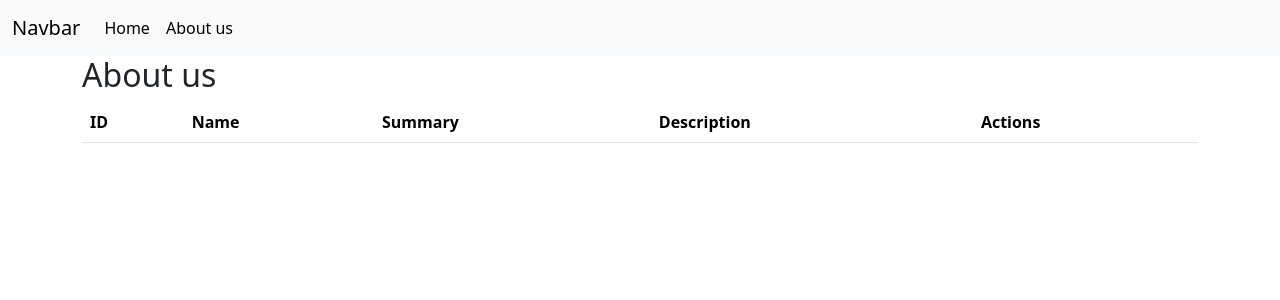
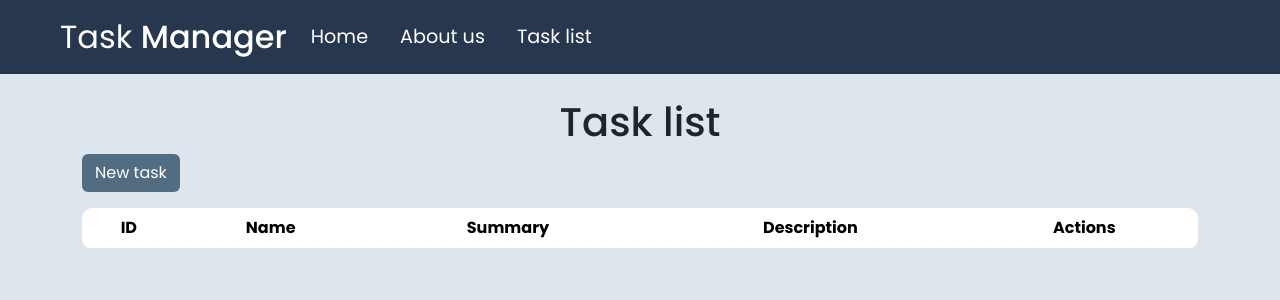
Before and after one commit to AlexisPS0718/task-manager-frontend, a Flask app: page /tasks in a window 1280 px wide. Shown: the top 300 px of the page. Run offline with Flask 3, Linux system fonts and the light colour scheme; data that the repository does not hold is empty.

Commit message:
Added new functions for creating and deleting tasks. New templates finished

```diff
--- a/app/routes.py
+++ b/app/routes.py
@@ -27,12 +27,30 @@ def task_list():
     response.status_code
   )
 
+@app.get("/tasks/new")
+def new_task():
+  return render_template("new.html")
+
+@app.post("/tasks/new")
+def post_task():
+  task_data = flask_req.form
+  response = requests.post(BACKEND_URL, json=task_data)
+  if response.status_code == 204:
+    return render_template("success.html", msg="Task created successfully")
+  return (
+    render_template("error.html", err_code=response.status_code),
+    response.status_code
+  )
+
 @app.get("/tasks/<int:pk>")
 def task_detail(pk):
   url = "%s/%s" % (BACKEND_URL, pk)
   response = requests.get(url)
   if response.status_code == 200:
     single_task = response.json().get("task")
+    if single_task == {}:
+      return (
+        render_template("error.html", err_code=404), 404)
     return render_template("detail.html", task=single_task)
   return (
     render_template("error.html", err_code=response.status_code),
@@ -44,7 +62,10 @@ def edit_task(pk):
   url = "%s/%s" % (BACKEND_URL, pk)
   response = requests.get(url)
   if response.status_code == 200:
-    single_task = response.josn().get("task")
+    single_task = response.json().get("task")
+    if single_task == {}:
+      return (
+        render_template("error.html", err_code=404), 404)
     return render_template("edit.html", task=single_task)
   return (
     render_template("error.html", err_code=response.status_code),
@@ -62,3 +83,38 @@ def edit_task_request(pk):
     render_template("error.html", err_code=response.status_code),
     response.status_code
   )
+
+@app.get("/tasks/<int:pk>/delete")
+def delete_task(pk):
+  url = "%s/%s" % (BACKEND_URL, pk)
+  response = requests.get(url)
+  if response.status_code == 200:
+    single_task = response.json().get("task")
+    if single_task == {}:
+      return (
+        render_template("error.html", err_code=404), 404)
+    return render_template("delete.html", task=single_task)
+  return (
+    render_template("error.html", err_code=response.status_code),
+    response.status_code
+  )
+
+@app.post("/tasks/<int:pk>/delete")
+def delete_task_request(pk):
+  url = "%s/%s" % (BACKEND_URL, pk)
+  response = requests.delete(url)
+  if response.status_code == 204:
+    return render_template("success.html", msg="Task deleted successfully")
+  return (
+    render_template("error.html", err_code=response.status_code),
+    response.status_code
+  )
+
+# For testing purposes
+@app.get("/error")
+def error():
+  return render_template("error.html")
+
+@app.get("/success")
+def success():
+  return render_template("success.html")
--- a/app/static/css/base.css
+++ b/app/static/css/base.css
@@ -0,0 +1,131 @@
+/* Base */
+html {
+  scroll-behavior: smooth;
+}
+
+body {
+  font-family: "Poppins", sans-serif;
+  background-color: #DDE6ED;
+}
+
+i {
+  color: #27374D;
+}
+
+.form-container {
+  border: 1px solid black;
+  width: min-content;
+  padding: 2rem;
+  margin-bottom: 3rem;
+  border-radius: 10px;
+}
+
+table {
+  border-collapse: collapse;
+  border-radius: 10px;
+  overflow: hidden;
+}
+
+.navbar-custom {
+  background-color: #27374D !important;
+}
+
+.txt-white {
+  color: white !important;
+}
+
+.nav-title {
+  font-size: 2rem;
+}
+
+.w-medium {
+  font-weight: 500;
+}
+
+.secondary-text {
+  font-size: 1.2rem;
+}
+
+.center {
+  text-align: center;
+}
+
+.btn-custom {
+  background-color: #526D82;
+  color: white;
+}
+
+.btn-custom:hover {
+  background-color: #27374D;
+  color: white;
+}
+
+.full-w-img {
+  display: flex;
+  align-items: center;
+  justify-content: center;
+  background-image: url("/static/img/inside-company.jpg");
+  background-size: cover;
+  background-position-y: -27rem;
+  width: 100vw;
+  height: 25vh;
+  color: white;
+}
+
+.outline {
+  -webkit-text-stroke-width: 1px;
+  -webkit-text-stroke-color: black;
+}
+
+.br-5 {
+  border-radius: 5px;
+}
+
+.block {
+  display: block;
+  margin-bottom: 0.3rem;
+}
+
+.input {
+  width: 20rem;
+  margin-bottom: 0.8rem;
+  border: 1px solid #27374D;
+  padding: 0.5rem;
+  resize: none;
+}
+
+.m-auto {
+  margin-left: auto;
+  margin-right: auto;
+}
+
+.flex-center {
+  display: flex;
+  flex-direction: column;
+  align-items: center;
+  margin-top: 1rem;
+}
+
+.flex-row {
+  display: flex;
+  justify-content: space-evenly;
+  margin-top: 1rem;
+}
+
+.wth-15 {
+  width: 15%;
+}
+
+.task-detail {
+  border: 1px solid #27374D;
+  border-radius: 10px;
+  padding: 1rem 2rem 1rem 2rem;
+  width: max-content;
+  margin-left: auto;
+  margin-right: auto;
+  margin-bottom: 1rem;
+}
+
+.delete-form {
+  display: inline;
+}
--- a/app/templates/base.html
+++ b/app/templates/base.html
@@ -4,27 +4,33 @@
 <head>
   <meta charset="UTF-8">
   <meta name="viewport" content="width=device-width, initial-scale=1.0">
-  <title>{% block title %}{% endblock title %}</title>
+  <title>{% block title %}{% endblock title %} - Task Manager</title>
   <link href="https://cdn.jsdelivr.net/npm/bootstrap@5.3.3/dist/css/bootstrap.min.css" rel="stylesheet"
     integrity="sha384-QWTKZyjpPEjISv5WaRU9OFeRpok6YctnYmDr5pNlyT2bRjXh0JMhjY6hW+ALEwIH" crossorigin="anonymous">
   <link rel="stylesheet" href="https://cdn.jsdelivr.net/npm/bootstrap-icons@1.11.3/font/bootstrap-icons.min.css">
+  <link rel="preconnect" href="https://fonts.googleapis.com">
+  <link rel="preconnect" href="https://fonts.gstatic.com" crossorigin>
+  <link
+    href="https://fonts.googleapis.com/css2?family=Poppins:ital,wght@0,100;0,200;0,300;0,400;0,500;0,600;0,700;0,800;0,900;1,100;1,200;1,300;1,400;1,500;1,600;1,700;1,800;1,900&family=Titillium+Web&display=swap"
+    rel="stylesheet">
+  <link rel="stylesheet" href="{{ url_for('static', filename='css/base.css') }}">
 </head>
 
 <body>
-  <nav class="navbar navbar-expand-lg bg-body-tertiary">
-    <div class="container-fluid">
-      <a class="navbar-brand" href="#">Navbar</a>
-      <button class="navbar-toggler" type="button" data-bs-toggle="collapse" data-bs-target="#navbarSupportedContent"
-        aria-controls="navbarSupportedContent" aria-expanded="false" aria-label="Toggle navigation">
-        <span class="navbar-toggler-icon"></span>
-      </button>
-      <div class="collapse navbar-collapse" id="navbarSupportedContent">
+  <nav class="navbar navbar-expand-lg bg-body-tertiary navbar-custom">
+    <div class="container-fluid ms-5">
+      <a class="navbar-brand nav-title txt-white" href="{{ url_for('home') }}">Task <span
+          class="w-medium">Manager</span></a>
+      <div class="collapse navbar-collapse secondary-text" id="navbarSupportedContent">
         <ul class="navbar-nav me-auto mb-2 mb-lg-0">
-          <li class="nav-item">
-            <a class="nav-link active" aria-current="page" href="{{ url_for('home') }}">Home</a>
+          <li class="nav-item me-3">
+            <a class="nav-link active txt-white" href="{{ url_for('home') }}">Home</a>
+          </li>
+          <li class="nav-item me-3">
+            <a class="nav-link active txt-white" href="{{ url_for('about') }}">About us</a>
           </li>
           <li class="nav-item">
-            <a class="nav-link active" aria-current="page" href="{{ url_for('about') }}">About us</a>
+            <a class="nav-link active txt-white" href="{{ url_for('task_list') }}">Task list</a>
           </li>
         </ul>
       </div>
--- a/app/templates/list.html
+++ b/app/templates/list.html
@@ -1,12 +1,13 @@
 {% extends 'base.html' %}
 
-{% block title %}Tasks{% endblock title %}
+{% block title %}Task list{% endblock title %}
 
 {% block content %}
-<div class="container">
-  <h2>About us</h2>
-  <div>
-    <table class="table table-striped table-hover">
+<div class="container mt-4">
+  <h1 class="center">Task list</h1>
+  <a class="btn btn-custom" href="{{ url_for('new_task') }}">New task</a>
+  <div class="mt-3">
+    <table class="table table-striped table-hover center">
       <thead>
         <tr>
           <th scope="col">ID</th>
@@ -24,9 +25,9 @@
           <td>{{ task['summary'] }}</td>
           <td>{{ task['description'] }}</td>
           <td>
-            <a href="{{ url_for('task_detail', pk=task['id']) }}"><i class="bi bi-eye"></i></a>
-            <a href="#"><i class="bi bi-pencil"></i></a>
-            <a href="#"><i class="bi bi-trash"></i></a>
+            <a href="{{ url_for('task_detail', pk=task['id']) }}"><i class="bi bi-eye me-2"></i></a>
+            <a href="{{ url_for('edit_task', pk=task['id']) }}"><i class="bi bi-pencil me-2"></i></a>
+            <a href="{{ url_for('delete_task', pk=task['id']) }}"><i class="bi bi-trash"></i></a>
           </td>
         </tr>
         {% endfor %}
```
Also changed, not shown: app/templates/about.html (+8 -6 lines), app/templates/delete.html (+35 -0 lines), app/templates/detail.html (+27 -0 lines), app/templates/edit.html (+36 -0 lines), app/templates/error.html (added, +12 -0 lines), app/templates/index.html (+4 -3 lines), app/templates/new.html (+29 -0 lines), app/templates/success.html (added, +12 -0 lines), app/static/img/error.png (added), app/static/img/inside-company.jpg (added), app/static/img/success.png (added), 3 other files.
